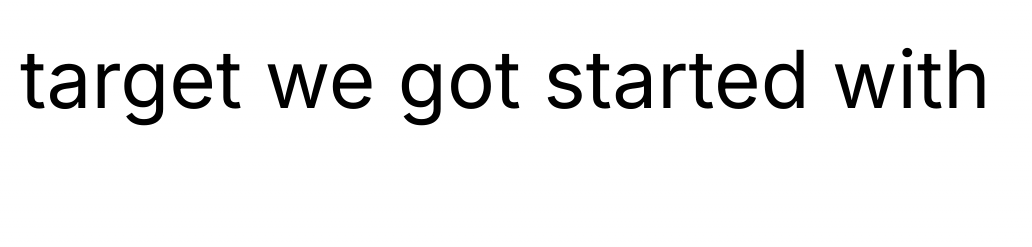
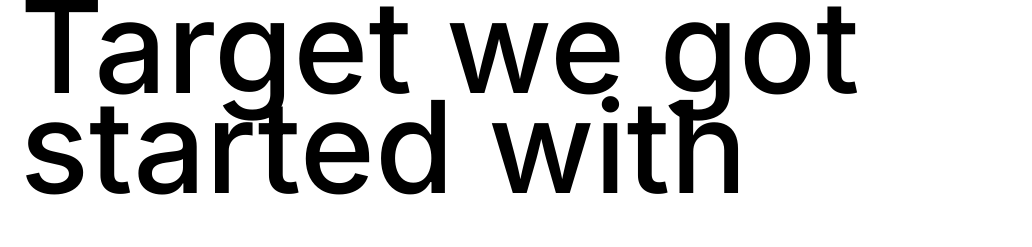
Before and after one commit to ali-jahangiri/target, a React (Create React App) app: page /target in a window 1280 px wide. Shown: the top 247 px of the page, without its empty margins (0-1032 px from the left). Built offline with nearby package versions, Linux system fonts and the light colour scheme; no server answers; the database is empty; a web font is replaced by a local one; what jalaliday, persian-date, react-apple-emojis would draw is missing.

Commit message:
update / add new fn to Targets

```diff
--- a/src/Pages/Targets.js
+++ b/src/Pages/Targets.js
@@ -30,7 +30,7 @@ const Targets = () => {
     if(loading) return 'loading';
     return (
         <div className="target">
-            <Header>target we got started with</Header>
+            <Header>Target we got started with</Header>
             <div className="target__container">
                 <div>
                 {
--- a/src/Styles/components/_colorSuggest.scss
+++ b/src/Styles/components/_colorSuggest.scss
@@ -37,6 +37,8 @@
     left: 0;
     width: 100%;
     animation: comeInto .3s .3s forwards alternate;
+    top: 100%;
+    transition: .3s;
 
     & > div {
         flex: 1 0 5rem;
@@ -68,4 +70,8 @@
             animation: showSelected .5s .1s alternate forwards;
         }
     }
+
+    &--active {
+        top: 42%;
+    }
 }
--- a/src/Styles/components/_pageHeader.scss
+++ b/src/Styles/components/_pageHeader.scss
@@ -1,3 +1,15 @@
+
+@keyframes lineHeightGrow {
+    from {
+        line-height: 50px;
+    }
+    to {
+        line-height: 100px;
+        margin-top: -.2rem ;
+        opacity: 1;
+    }
+}
+
 .pageHeader {
     height: 500px;
     margin-bottom: -300px;
@@ -9,15 +21,19 @@
     background-size: cover;
     position: relative;
     z-index: -5;
+
     &__container {
-        backdrop-filter: blur(10px);
         height: 100%;
         width: 100%;
-        background: linear-gradient(0deg, white, #ffffffa1 , transparent);
     }
+
     &__title {
-        font-size: 5rem;
+        font-size: 8rem;
+        font-weight: 500;
+        line-height: 50px;
+        margin-top: -.8rem;
+        opacity: .8;
+        animation: lineHeightGrow 1s .2s forwards alternate;
         margin-left: 20px;
-        margin-top: 30px;
     }
 }
--- a/src/Styles/components/_targetBox.scss
+++ b/src/Styles/components/_targetBox.scss
@@ -71,6 +71,7 @@
         display: flex;
         align-items: center;
         justify-content: space-between;
+        user-select: none;
 
 
         &__deleteHabitController {
@@ -157,7 +158,7 @@
         flex: 1;
         width: 20rem;
         color: black !important;
-
+        outline: none;
     }
 
     &__habitContainer {
--- a/src/Styles/components/_targetCreateNewOne.scss
+++ b/src/Styles/components/_targetCreateNewOne.scss
@@ -7,8 +7,11 @@
     background-color: lightblue;
     margin: 0 1rem;
     font-size: 3rem;
+    cursor: pointer;
+
     p {
         font-weight: 300;
+
         span {
             font-weight: 400;
         }
--- a/src/components/ColorSuggest.js
+++ b/src/components/ColorSuggest.js
@@ -1,8 +1,8 @@
 const colors = ['345B63' , "D4ECDD" , "C36839" , "5F7A61" , "3E2C41" , "C3BA85" , "FFB740" , "C2B8A3" , "402218" , "161616" , "511281" , "91C788" , "D44000" , "536162" , "AC0D0D" , "7868E6", "BFB051" , "F3F4ED"]
 console.log(colors.length);
-const ColorSuggest = ({ selectHandler , selectedItem = "" }) => {
+const ColorSuggest = ({ selectHandler , selectedItem = "" , active }) => {
     return (
-        <div className="colorSuggest">
+        <div className={`colorSuggest ${active ? "colorSuggest--active" : ""}`}>
             {
                 colors.map((el, i) =>
                     <div
--- a/src/components/DeleteBoxHabitOfTarget.js
+++ b/src/components/DeleteBoxHabitOfTarget.js
@@ -16,6 +16,7 @@ const DeleteBoxHabitOfTarget = ({ deleteHandler }) => {
         if(currentBoxSize >= 180) {
             clearInterval(timerReference.current);
             deleteHandler();
+            setCurrentBoxSize(0);
         }
     } , [currentBoxSize])
 
--- a/src/components/TargetBox.js
+++ b/src/components/TargetBox.js
@@ -5,7 +5,7 @@ import useKayBaseState from "../Hook/useKeyBaseState";
 
 import Input from './Input';
 
-import {idGenerator, requests} from "../utils"
+import {debounce, idGenerator, requests} from "../utils"
 import DeleteBoxHabitOfTarget from "./DeleteBoxHabitOfTarget";
 import ColorSuggest from "./ColorSuggest";
 
@@ -52,11 +52,32 @@ const TargetBox = ({ targetName , color , habit = [] , deleteHandler , id}) => {
         setInputValues({});
     }
 
+
+    const targetNameChange = newPassedTargetName => {
+        setInputValues("newHabitName" , newPassedTargetName);
+        // requests.target.editTarget()
+    }
+
+    const debouncedCallback = debounce(passedValue => {
+        console.log(passedValue , "*****");
+    } , 25);
+
     return (
         <div style={{ backgroundColor : `#${inputValues?.newColor || color}` }} className="targetBox">
             <div className="targetBox__innerContainer" style={{ width : "100%" }}>
                 <div className="targetBox__header">
-                    <Input disabled value={targetName} className="targetBox__title" />
+                    <Input
+                        placeholder="Target"
+                        disabled={!isInEditMode}
+                        value={(() => {
+                            if(isInEditMode && inputValues?.newHabitName) {
+                                return inputValues?.newHabitName
+                            }else if(isInEditMode) {
+                                return ""
+                            }else return targetName
+                        })()}
+                        onChange={debouncedCallback}
+                        className={`targetBox__title ${isInEditMode ? "targetBox__title--active" : ""}`} />
                     <div className="targetBox__controllerContainer">
                         <p onClick={deleteEntireTarget}>Delete</p>
                         <div onClick={editTargetHandler}>
@@ -84,7 +105,7 @@ const TargetBox = ({ targetName , color , habit = [] , deleteHandler , id}) => {
                     (inputValues?.newColor || isInEditMode) && <div style={{ backgroundColor : `#${inputValues.newColor}` }} className={`targetBox__growUpCircle ${inputValues.newColor ? "targetBox__growUpCircle--active" : ""}`}></div>
                 }
                 {
-                    isInEditMode && <ColorSuggest selectedItem={inputValues?.newColor || color} selectHandler={selectColorHandler} />
+                    <ColorSuggest active={isInEditMode} selectedItem={inputValues?.newColor || color} selectHandler={selectColorHandler} />
                 }
                 <div className={`targetBox__createNewOne ${isActive || !habit.length ? "targetBox__createNewOne--active" : ""} ${isInEditMode ? "targetBox__createNewOne--hideBaseOnEdit" : ""}`}>
                    <form onSubmit={createNewHabit}>
--- a/src/components/TargetCreateNewOne.js
+++ b/src/components/TargetCreateNewOne.js
@@ -1,6 +1,11 @@
-const TargetCreateNewOne = ({ onClickHandler }) => {
+import { useHistory } from "react-router";
+
+const TargetCreateNewOne = () => {
+    const history = useHistory();
+
+    const clickHandler = () => history.push("/newTarget");
     return (
-        <div className="TargetCreateNewOne">
+        <div onClick={clickHandler} className="TargetCreateNewOne">
             <p>Have new Idea ? Let's bring in on as a <span>Target</span></p>
         </div>
     )
--- a/src/utils/index.js
+++ b/src/utils/index.js
@@ -89,7 +89,6 @@ export const fixNumbers = function (str) {
 export const _date = (targetDate) => dayjs(targetDate).calendar("jalali").locale('fa')
 
 
-
 export {
   requests
 }
```
